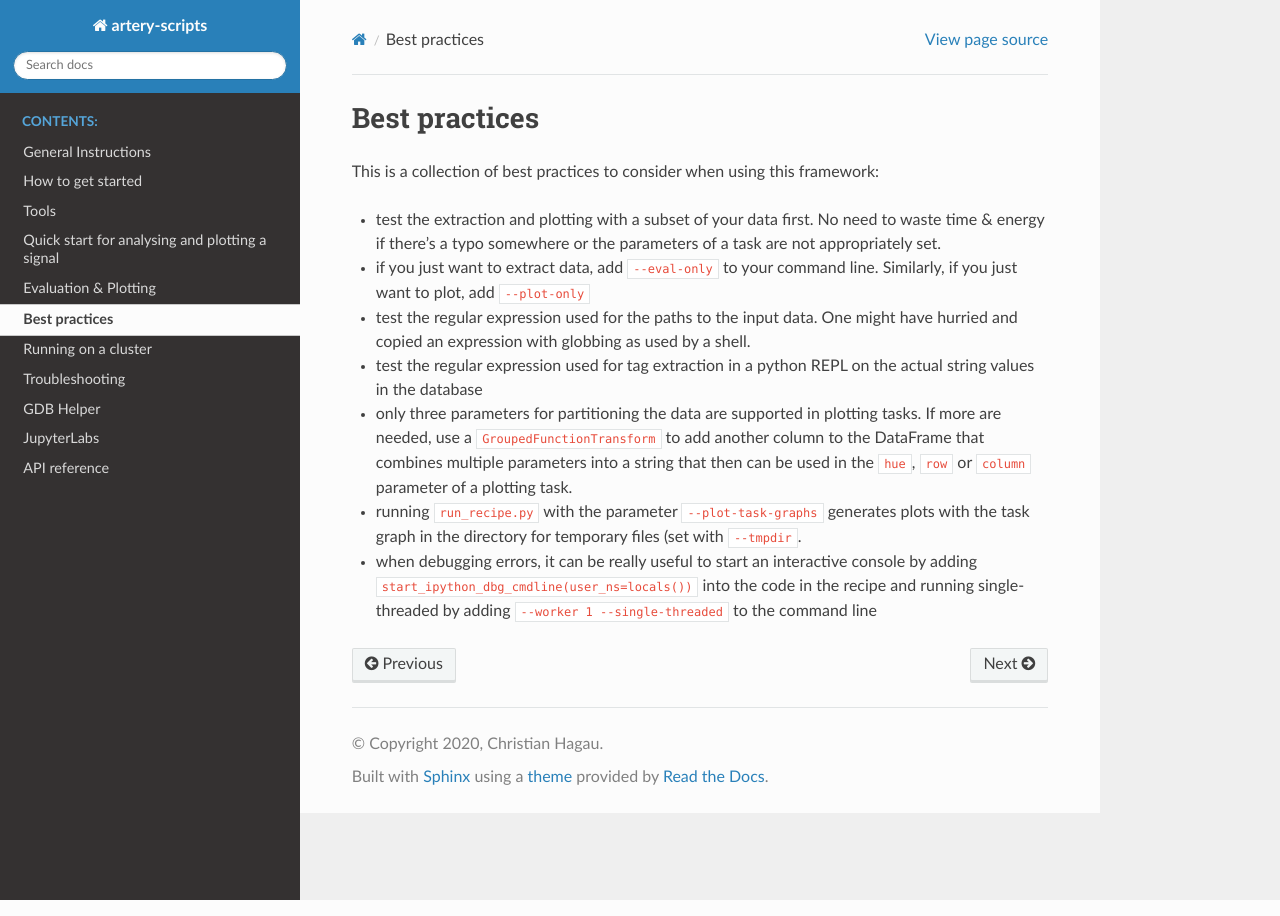
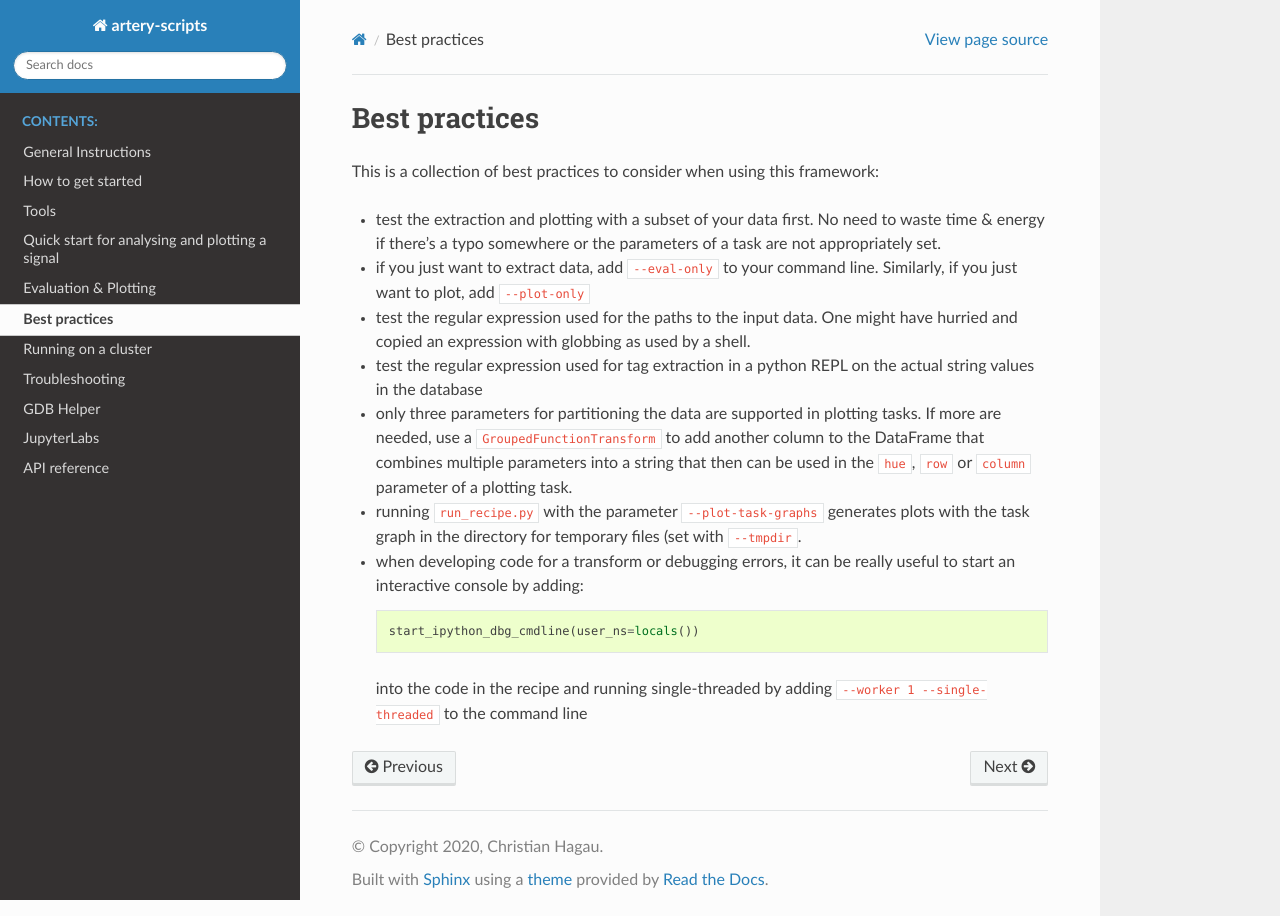
Before and after one commit to ibr-cm/ions, a Sphinx documentation site: the page built from doc/source/best_practices.md, in a window 1280 px wide. Built offline with Sphinx 7.4.7 and the Read the Docs theme 2.0.0, drawn with Linux system fonts in a browser that asks for light colours; pages that are not in the unit, such as notebooks, are missing from menus.

````diff
--- a/doc/source/best_practices.md
+++ b/doc/source/best_practices.md
@@ -19,7 +19,10 @@ This is a collection of best practices to consider when using this framework:
 - running `run_recipe.py` with the parameter `--plot-task-graphs` generates
   plots with the task graph in the directory for temporary files (set with
   `--tmpdir`.
-- when debugging errors, it can be really useful to start an interactive console
-  by adding `start_ipython_dbg_cmdline(user_ns=locals())` into the code in the
-  recipe and running single-threaded by adding `--worker 1 --single-threaded` to
-  the command line
+- when developing code for a transform or debugging errors, it can be really
+  useful to start an interactive console by adding:
+  ```
+  start_ipython_dbg_cmdline(user_ns=locals())
+  ```
+  into the code in the recipe and running single-threaded by adding `--worker
+  1 --single-threaded` to the command line
````
Also changed, not shown: doc/source/using_transforms.md (+9 -0 lines).
